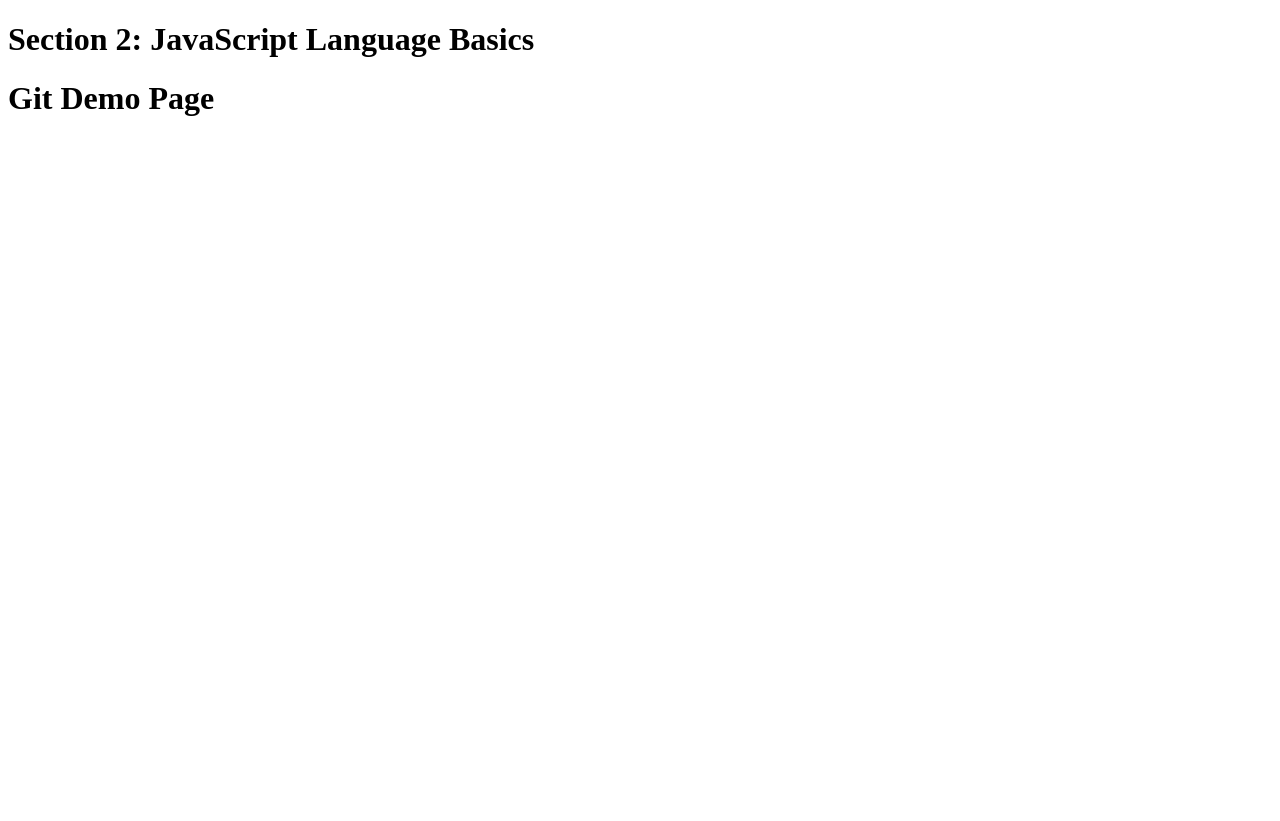
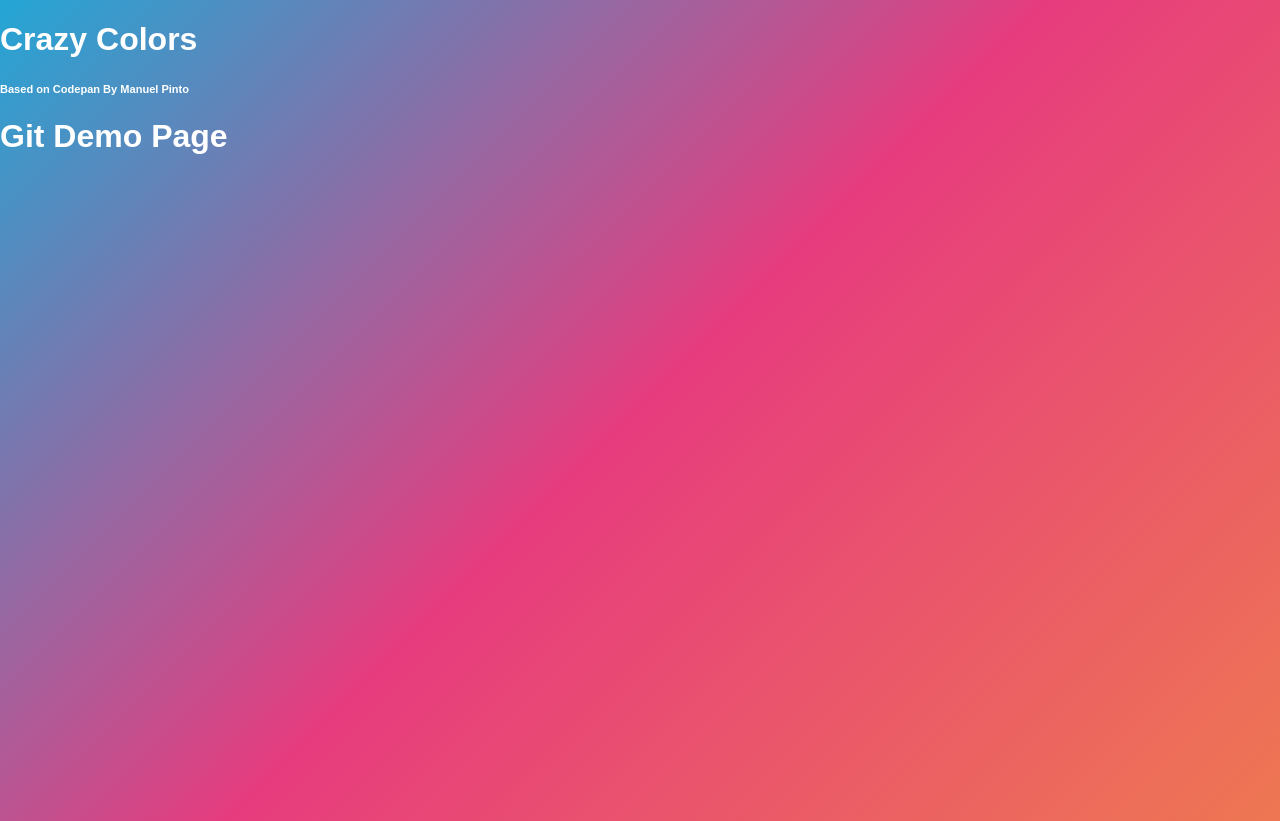
Before and after one commit to okHill/JSProjects, a plain HTML site: page index.html in a window 1280 px wide. Before the commit the page ends 800 px from the top, so only its background shows below. Drawn offline with Linux system fonts and the light colour scheme.

Commit message:
second change

```diff
--- a/index.html
+++ b/index.html
@@ -2,14 +2,21 @@
 <html lang="en">
     <head>
         <meta charset="UTF-8">
-        <title>Section 2: JavaScript Language Basics</title>
+        <meta name="viewport" content="width=device-width, initial-scale=1.0">
+        <meta http-equiv="X-UA-Compatible" content="chrome">
+        <title>Document</title>
+        <link rel="stylesheet" href="styles.css">
     </head>
 
     <body>
-        <h1>Section 2: JavaScript Language Basics</h1>
+
+        <div class="container">
+        <h1>Crazy Colors</h1>
+            <h5><small>Based on Codepan By Manuel Pinto</small> <a href="https://manuelpinto.in" target="_blank"></a></h5>
+        </div>
+
+        <h1>Git Demo Page</h1>
+        <script src = 'app.js'></script>
     </body>
-    <h1>Git Demo Page</h1>
-    <script src = 'app.js'>
 
-    </script>
 </html>
--- a/styles.css
+++ b/styles.css
@@ -1,4 +1,12 @@
 body {
+    margin: 0;
+    width: 100%;
+    height: 100vh;
+    font-family: "Exo", sans-serif;
+    color: #fff;
+    background: linear-gradient(-45deg, #ee7752, #e73c7e, #23a6d5);
+    background-size; 400% 400%;
+    animation: gradientBG 15s ease infinite;
     background-color: aquamarine;
 }
 
```
